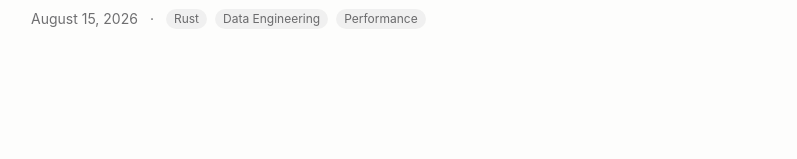
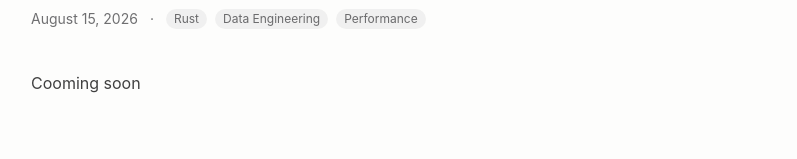
Before and after one commit to MGijon/TheGraph.es, an Astro site: page /writing/building-a-time-series-engine-in-rust in a window 1280 px wide. Shown: the part 168-327 px from the top of the page, without its empty margins (241-1038 px from the left). Built offline with nearby package versions, Linux system fonts and the light colour scheme; Astro itself is replaced by a stand-in of ours; some packages are replaced by stand-ins of ours.

Commit message:
content(writing): add coming-soon placeholder to Rust time-series article

```diff
--- a/src/content/writing/building-a-time-series-engine-in-rust.mdx
+++ b/src/content/writing/building-a-time-series-engine-in-rust.mdx
@@ -7,3 +7,5 @@
   - Performance
 description: 'Notes on designing an append-only, memory-mapped time-series storage engine in Rust: segment layout, delta-of-delta compression, and binary-search queries.'
 ---
+
+Cooming soon
```
